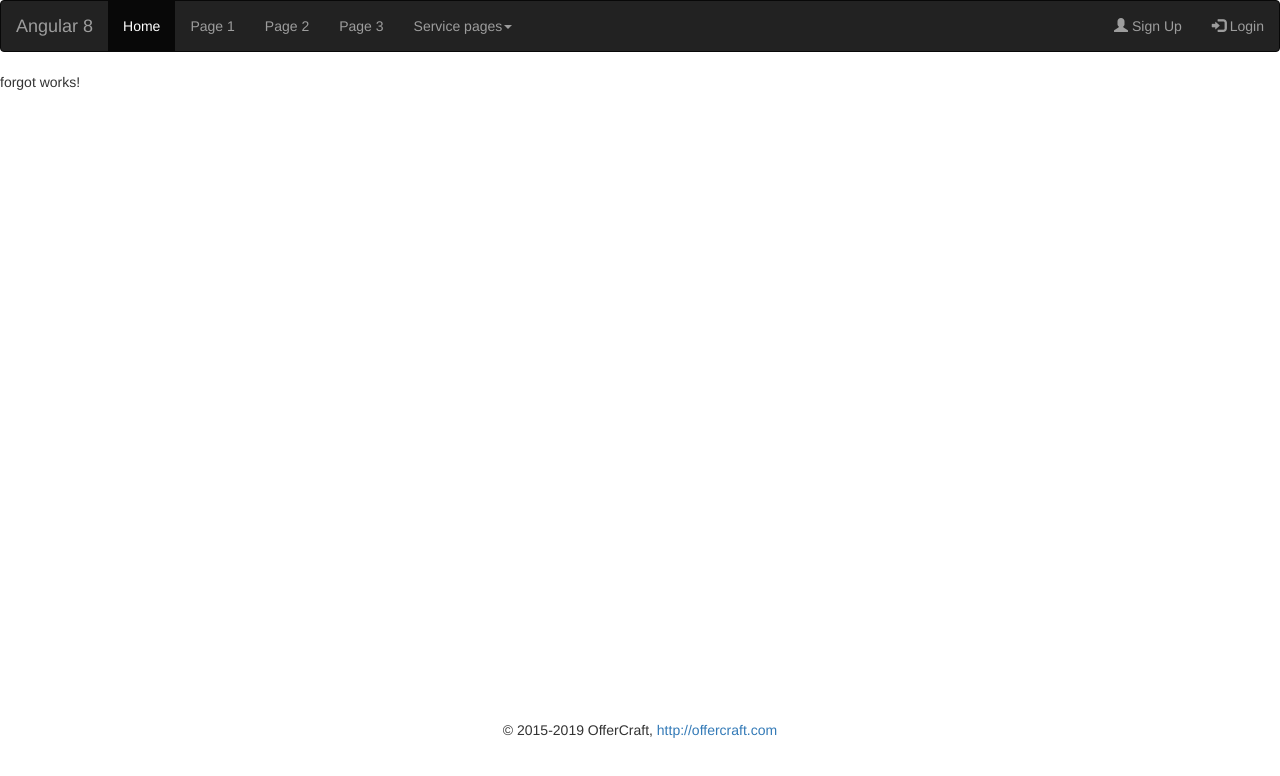
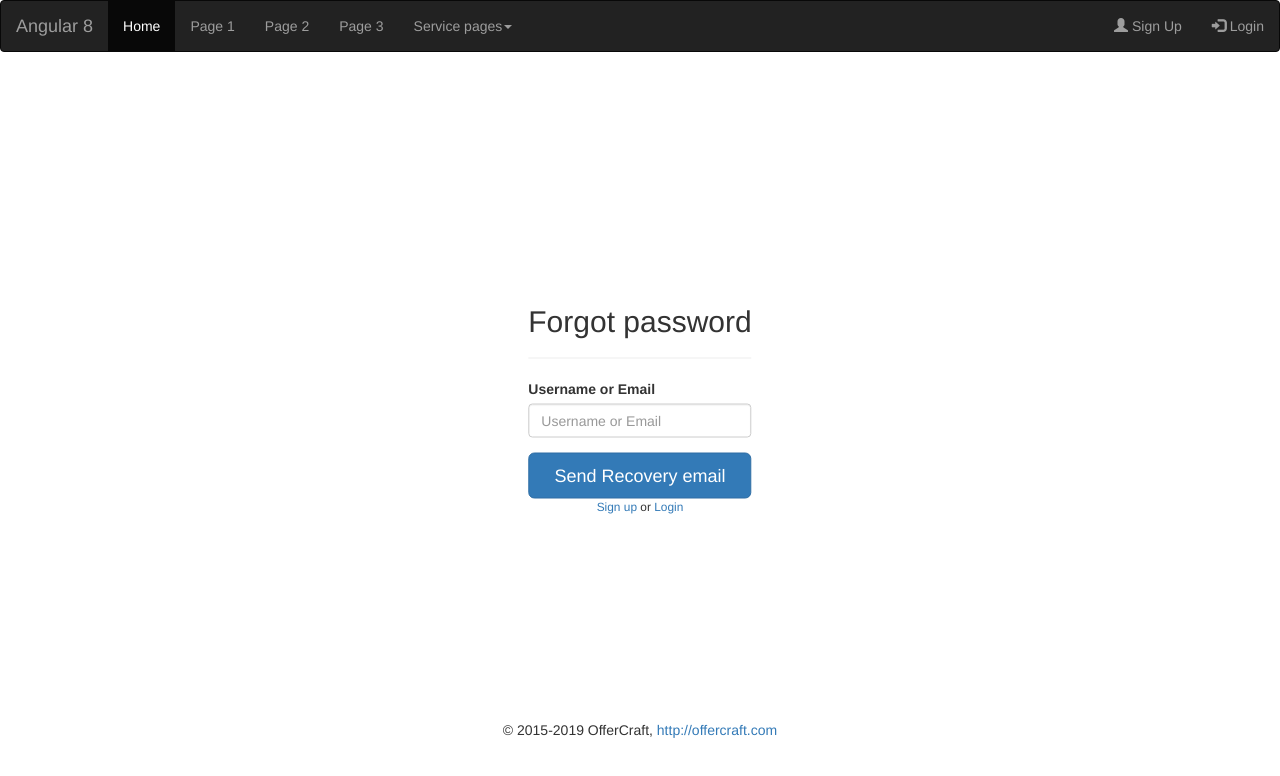
Before and after one commit to PetrenkoAndrey/ang8, an Angular app: page /forgot in a window 1280 px wide. Shown: the top 776 px of the page. Built offline with nearby package versions, Linux system fonts and the light colour scheme.

Commit message:
forgot form

```diff
--- a/src/app/forgot/forgot.component.html
+++ b/src/app/forgot/forgot.component.html
@@ -1,3 +1,13 @@
-<p>
-  forgot works!
-</p>
+<div class="forgot-form">
+    <form method="post">
+		<div class="avatar"></div>
+      <h2>Forgot password</h2>
+      <hr>
+        <div class="form-group">
+            <label>Username or Email</label>
+            <input type="text" class="form-control" placeholder="Username or Email" required="required">
+        </div>
+        <input type="submit" class="btn btn-primary btn-block btn-lg" value="Send Recovery email">
+    </form>
+    <div class="text-center small"><a routerLink="/sign-up">Sign up</a> or <a routerLink = "/login">Login</a></div>
+</div>
--- a/src/styles.css
+++ b/src/styles.css
@@ -7,7 +7,7 @@ footer {
     height: 80px;
   }
 
-  .signup-form, .login-form{
+  .signup-form, .login-form, .forgot-form{
     position: absolute;
     top: 50%;
     left: 50%;
```
Also changed, not shown: 1 other file (tests, documents, lock files or other folders).
